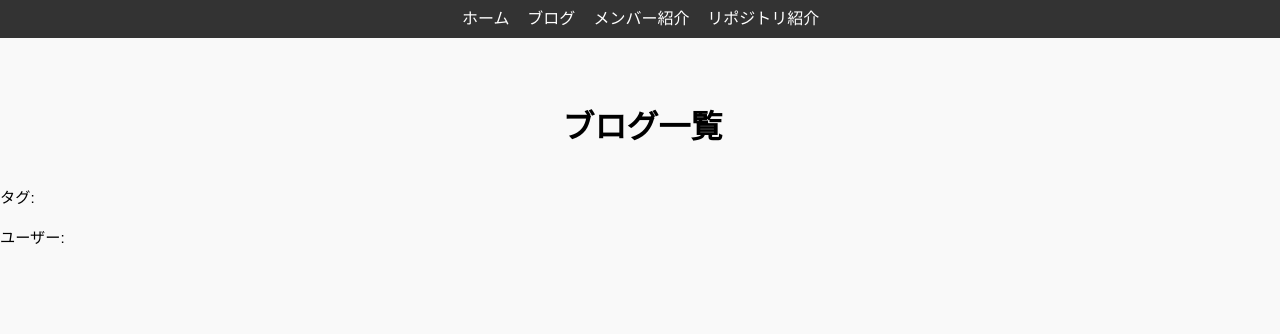
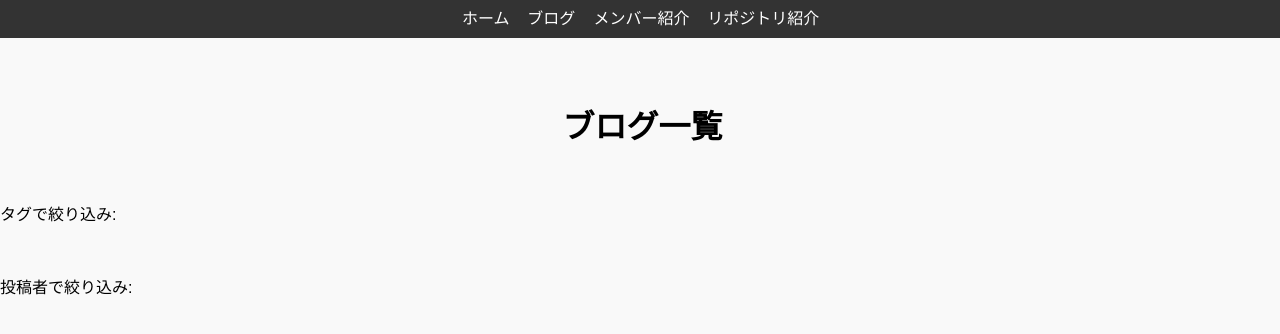
Before and after one commit to Drowse-Lab/Drowse-Lab, a Jekyll site: the page built from blog.html, in a window 1280 px wide. Shown: the top 334 px of the page. Built offline with Jekyll 4.4.1, drawn with Linux system fonts in a browser that asks for light colours.

Commit message:
Update blog.html

```diff
--- a/blog.html
+++ b/blog.html
@@ -31,30 +31,27 @@ main_nav: true
   <main class="blog-main">
     <h1>ブログ一覧</h1>
 
-<div class="filters">
+<!-- <div class="filters">
   <div class="filter-group" id="tagFilterGroup">
     <strong>タグ:</strong>
-    <!-- タグフィルターボタンがここに入る -->
   </div>
   <div class="filter-group" id="authorFilterGroup">
     <strong>ユーザー:</strong>
-    <!-- ユーザーフィルターボタンがここに入る -->
+  </div>
+</div> -->
+    <!-- フィルターセクション -->
+<div id="filters" class="filters">
+  <div id="tag-buttons" class="filter-group">
+    <p>タグで絞り込み:</p>
+    <!-- JSでタグボタンが追加される -->
+  </div>
+  <div id="author-buttons" class="filter-group">
+    <p>投稿者で絞り込み:</p>
+    <!-- JSで著者ボタンが追加される -->
   </div>
 </div>
 
 
-<!--     <div class="filters">
-      <label for="tagFilter">タグで絞り込み:</label>
-      <select id="tagFilter">
-        <option value="">すべて</option>
-      </select>
-
-      <label for="authorFilter">ユーザーで絞り込み:</label>
-      <select id="authorFilter">
-        <option value="">すべて</option>
-      </select>
-    </div> -->
-    <!-- 投稿一覧 -->
     <div id="posts"></div>
 <!--       <p>読み込み中...</p> -->
     </div>
```
